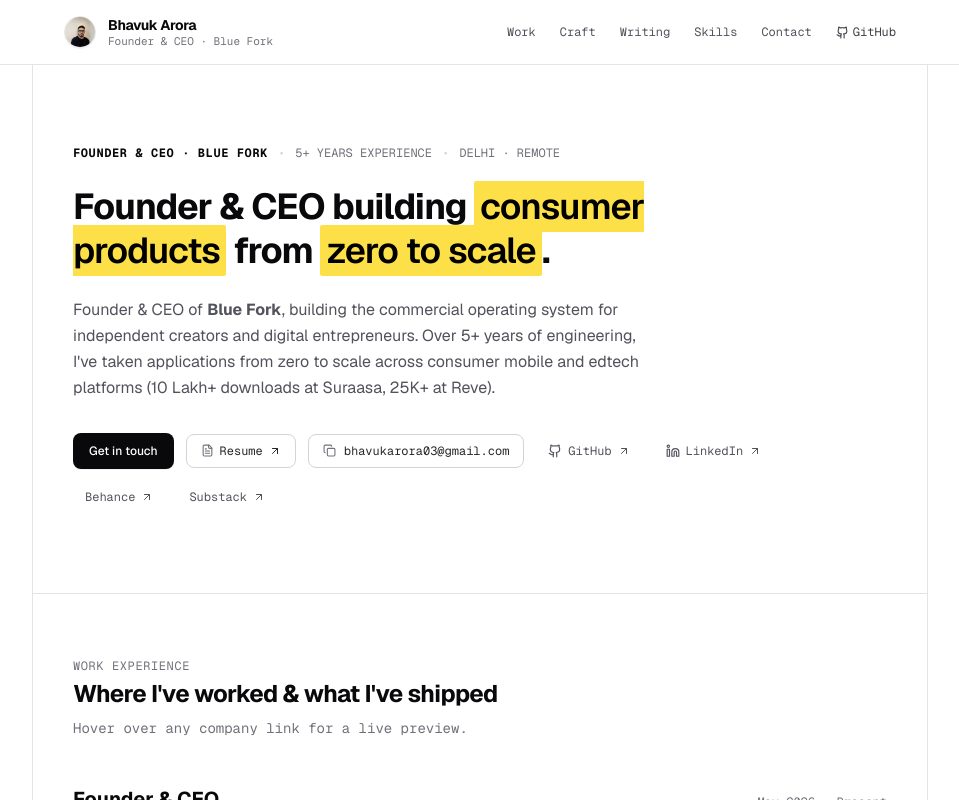
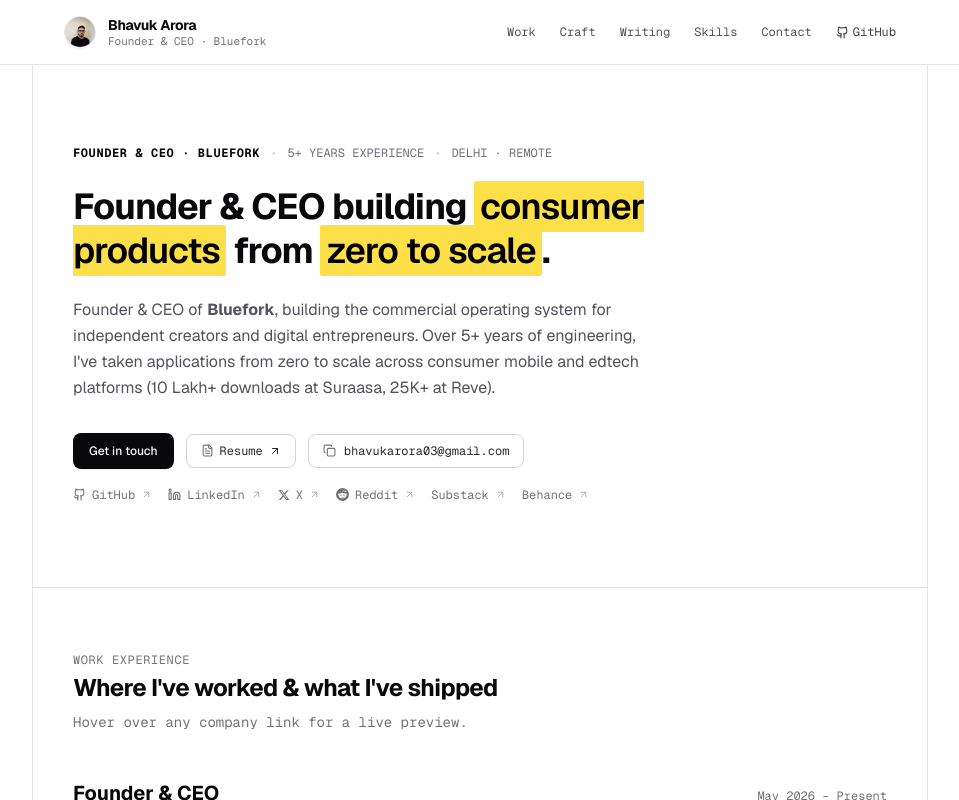
Before and after one commit to bhavukar/bhavuk.website, a Next.js app: page / in a window 1280 px wide. Shown: the top 800 px of the page, without its empty margins (160-1119 px from the left). Built offline with nearby package versions, Linux system fonts and the light colour scheme.

Commit message:
feat: standardize Bluefork naming, replace Twitter with X (@bhavukarora03), and add Reddit (u/bhavuk15)

```diff
--- a/app/layout.tsx
+++ b/app/layout.tsx
@@ -24,29 +24,30 @@ export const viewport: Viewport = {
 export const metadata: Metadata = {
   metadataBase: new URL('https://bhavuk.website'),
   title: {
-    default: 'Bhavuk Arora — Founder & CEO | Blue Fork',
-    template: '%s | Bhavuk Arora — Founder & CEO | Blue Fork',
+    default: 'Bhavuk Arora — Founder & CEO | Bluefork',
+    template: '%s | Bhavuk Arora — Founder & CEO | Bluefork',
   },
   description:
-    'Bhavuk Arora is the Founder & CEO of Blue Fork (Fork). Building the commercial operating system for independent creators and digital entrepreneurs. Founding team at Reve (25K+ downloads), scaled Suraasa to 10 Lakh+ downloads.',
+    'Bhavuk Arora is the Founder & CEO of Bluefork (Fork). Building the commercial operating system for independent creators and digital entrepreneurs. Founding team at Reve (25K+ downloads), scaled Suraasa to 10 Lakh+ downloads.',
   keywords: [
     'Bhavuk',
     'Bhavuk Arora',
     'Founder and CEO',
     'Founder & CEO',
-    'Blue Fork',
     'Bluefork',
     'Founder and ceo | Bluefork',
-    'Founder and CEO | Blue Fork',
-    'CEO Blue Fork',
-    'Founder Blue Fork',
-    'Bhavuk Arora Blue Fork',
-    'Bhavuk Blue Fork',
+    'Founder and CEO | Bluefork',
+    'CEO Bluefork',
+    'Founder Bluefork',
+    'Bhavuk Arora Bluefork',
+    'Bhavuk Bluefork',
     'Bhavuk CEO',
     'Bhavuk Arora CEO',
     'Fork',
     'app.fork.blue',
     'bhavukar',
+    'bhavukarora03',
+    'bhavuk15',
     'bhavuk.website',
     'Product Engineer',
     'Consumer Tech',
@@ -59,8 +60,8 @@ export const metadata: Metadata = {
   ],
   authors: [{ name: 'Bhavuk Arora', url: 'https://bhavuk.website' }],
   creator: 'Bhavuk Arora',
-  publisher: 'Blue Fork',
-  applicationName: 'Bhavuk Arora — Founder & CEO | Blue Fork',
+  publisher: 'Bluefork',
+  applicationName: 'Bhavuk Arora — Founder & CEO | Bluefork',
   category: 'technology',
   classification: 'Founder, CEO, Technology, Executive, Product Engineering',
   formatDetection: {
@@ -79,26 +80,26 @@ export const metadata: Metadata = {
     gender: 'male',
     locale: 'en_US',
     url: 'https://bhavuk.website',
-    title: 'Bhavuk Arora — Founder & CEO | Blue Fork',
+    title: 'Bhavuk Arora — Founder & CEO | Bluefork',
     description:
-      'Founder & CEO of Blue Fork. Building the commercial operating system for independent creators. Founding team at Reve (25K+ downloads), 10 Lakh+ downloads at Suraasa.',
-    siteName: 'Blue Fork',
+      'Founder & CEO of Bluefork. Building the commercial operating system for independent creators. Founding team at Reve (25K+ downloads), 10 Lakh+ downloads at Suraasa.',
+    siteName: 'Bluefork',
     images: [
       {
         url: '/og.png',
         width: 1200,
         height: 630,
-        alt: 'Bhavuk Arora — Founder & CEO | Blue Fork',
+        alt: 'Bhavuk Arora — Founder & CEO | Bluefork',
       },
     ],
   },
   twitter: {
     card: 'summary_large_image',
-    site: '@nobhavuk',
-    creator: '@nobhavuk',
-    title: 'Bhavuk Arora — Founder & CEO | Blue Fork',
+    site: '@bhavukarora03',
+    creator: '@bhavukarora03',
+    title: 'Bhavuk Arora — Founder & CEO | Bluefork',
     description:
-      'Founder & CEO of Blue Fork. Building commercial operating infrastructure for independent creators. 10 Lakh+ downloads at Suraasa, 25K+ at Reve.',
+      'Founder & CEO of Bluefork. Building commercial operating infrastructure for independent creators. 10 Lakh+ downloads at Suraasa, 25K+ at Reve.',
     images: ['/og.png'],
   },
   robots: {
@@ -125,20 +126,20 @@ export const metadata: Metadata = {
     'geo.position': '28.7041;77.1025',
     'ICBM': '28.7041, 77.1025',
     // Marketing & Brand Identity
-    'apple-mobile-web-app-title': 'Bhavuk | Blue Fork',
-    'subject': 'Bhavuk Arora — Founder & CEO of Blue Fork',
+    'apple-mobile-web-app-title': 'Bhavuk | Bluefork',
+    'subject': 'Bhavuk Arora — Founder & CEO of Bluefork',
     'target': 'all',
     'audience': 'all',
     'coverage': 'Worldwide',
     'distribution': 'Global',
     'rating': 'General',
     // Dublin Core Metadata
-    'DC.title': 'Bhavuk Arora — Founder & CEO | Blue Fork',
+    'DC.title': 'Bhavuk Arora — Founder & CEO | Bluefork',
     'DC.creator': 'Bhavuk Arora',
-    'DC.subject': 'Bhavuk Arora, Blue Fork, Bluefork, Founder, CEO, Creator Economy',
+    'DC.subject': 'Bhavuk Arora, Bluefork, Founder, CEO, Creator Economy',
     'DC.description':
-      'Bhavuk Arora is the Founder & CEO of Blue Fork. Building consumer products from zero to scale.',
-    'DC.publisher': 'Blue Fork',
+      'Bhavuk Arora is the Founder & CEO of Bluefork. Building consumer products from zero to scale.',
+    'DC.publisher': 'Bluefork',
     'DC.coverage': 'Rohini, Delhi, India',
   },
 };
@@ -155,21 +156,21 @@ const jsonLd = {
       alternateName: [
         'Bhavuk',
         'bhavukar',
-        'Bhavuk Arora Blue Fork',
+        'Bhavuk Arora Bluefork',
         'Bhavuk Bluefork',
       ],
       url: 'https://bhavuk.website',
       image: 'https://bhavuk.website/profile.jpeg',
       jobTitle: 'Founder & CEO',
       description:
-        'Founder & CEO of Blue Fork (Fork). Building commercial operating infrastructure for independent creators. Scaled Suraasa to 10 Lakh+ downloads, founding team at Reve.',
+        'Founder & CEO of Bluefork (Fork). Building commercial operating infrastructure for independent creators. Scaled Suraasa to 10 Lakh+ downloads, founding team at Reve.',
       email: 'mailto:bhavukarora03@gmail.com',
       telephone: '+91-8708254881',
       worksFor: {
         '@type': 'Organization',
         '@id': 'https://bhavuk.website/#organization',
-        name: 'Blue Fork',
-        alternateName: ['Bluefork', 'Fork'],
+        name: 'Bluefork',
+        alternateName: ['Fork'],
         url: 'https://app.fork.blue',
         logo: 'https://bhavuk.website/fork_preview.png',
       },
@@ -203,10 +204,11 @@ const jsonLd = {
       sameAs: [
         'https://github.com/bhavukar',
         'https://www.linkedin.com/in/bhavuk-arora-4a7263216/',
+        'https://x.com/bhavukarora03',
+        'https://www.reddit.com/user/bhavuk15',
         'https://www.behance.net/bhavukarora1',
+        'https://bhavuk3.substack.com',
         'https://www.instagram.com/nobhavuk/',
-        'https://x.com/nobhavuk',
-        'https://bhavuk3.substack.com',
         'https://app.fork.blue',
         'https://reve.rsvp',
         'https://www.suraasa.com',
@@ -215,8 +217,8 @@ const jsonLd = {
     {
       '@type': 'Organization',
       '@id': 'https://bhavuk.website/#organization',
-      name: 'Blue Fork',
-      alternateName: ['Bluefork', 'Fork'],
+      name: 'Bluefork',
+      alternateName: ['Fork'],
       url: 'https://app.fork.blue',
       founder: {
         '@id': 'https://bhavuk.website/#person',
@@ -229,9 +231,9 @@ const jsonLd = {
       '@type': 'WebSite',
       '@id': 'https://bhavuk.website/#website',
       url: 'https://bhavuk.website',
-      name: 'Bhavuk Arora — Founder & CEO | Blue Fork',
+      name: 'Bhavuk Arora — Founder & CEO | Bluefork',
       description:
-        'Official website and portfolio of Bhavuk Arora, Founder & CEO of Blue Fork.',
+        'Official website and portfolio of Bhavuk Arora, Founder & CEO of Bluefork.',
       publisher: {
         '@id': 'https://bhavuk.website/#person',
       },
@@ -241,7 +243,7 @@ const jsonLd = {
       '@type': 'ProfilePage',
       '@id': 'https://bhavuk.website/#profilepage',
       url: 'https://bhavuk.website',
-      name: 'Bhavuk Arora — Founder & CEO | Blue Fork',
+      name: 'Bhavuk Arora — Founder & CEO | Bluefork',
       mainEntity: {
         '@id': 'https://bhavuk.website/#person',
       },
@@ -251,7 +253,7 @@ const jsonLd = {
           {
             '@type': 'ListItem',
             position: 1,
-            name: 'Bhavuk Arora — Founder & CEO | Blue Fork',
+            name: 'Bhavuk Arora — Founder & CEO | Bluefork',
             item: 'https://bhavuk.website',
           },
         ],
--- a/app/page.tsx
+++ b/app/page.tsx
@@ -6,12 +6,41 @@ import Lenis from 'lenis';
 import {
   Github,
   Linkedin,
-  Twitter,
   ArrowUpRight,
   Copy,
   Check,
   FileText,
 } from 'lucide-react';
+
+function XIcon({ size = 14, className }: { size?: number; className?: string }) {
+  return (
+    <svg
+      width={size}
+      height={size}
+      viewBox="0 0 24 24"
+      fill="currentColor"
+      className={className}
+      aria-hidden="true"
+    >
+      <path d="M18.244 2.25h3.308l-7.227 8.26 8.502 11.24H16.17l-5.214-6.817L4.99 21.75H1.68l7.73-8.835L1.254 2.25H8.08l4.713 6.231zm-1.161 17.52h1.833L7.084 4.126H5.117z" />
+    </svg>
+  );
+}
+
+function RedditIcon({ size = 14, className }: { size?: number; className?: string }) {
+  return (
+    <svg
+      width={size}
+      height={size}
+      viewBox="0 0 24 24"
+      fill="currentColor"
+      className={className}
+      aria-hidden="true"
+    >
+      <path d="M12 0A12 12 0 0 0 0 12a12 12 0 0 0 12 12 12 12 0 0 0 12-12A12 12 0 0 0 12 0zm5.01 4.744c.688 0 1.25.561 1.25 1.249a1.25 1.25 0 0 1-2.498.056l-2.597-.547-.8 3.747c1.824.07 3.48.632 4.674 1.488.308-.309.73-.491 1.207-.491.968 0 1.754.786 1.754 1.754 0 .716-.435 1.333-1.01 1.614a3.111 3.111 0 0 1 .042.52c0 2.694-3.13 4.87-7.004 4.87-3.874 0-7.004-2.176-7.004-4.87 0-.183.015-.366.043-.534A1.748 1.748 0 0 1 4.028 12c0-.968.786-1.754 1.754-1.754.463 0 .898.196 1.207.49 1.207-.883 2.878-1.43 4.744-1.487l.885-4.182a.342.342 0 0 1 .14-.197.35.35 0 0 1 .238-.042l2.906.617a1.214 1.214 0 0 1 1.108-.701zM9.25 12C8.561 12 8 12.562 8 13.25c0 .687.561 1.248 1.25 1.248.687 0 1.248-.561 1.248-1.249 0-.688-.561-1.249-1.249-1.249zm5.5 0c-.687 0-1.248.561-1.248 1.25 0 .687.561 1.248 1.249 1.248.688 0 1.249-.561 1.249-1.249 0-.687-.562-1.249-1.25-1.249zm-4.466 3.99a.327.327 0 0 0-.231.095.332.332 0 0 0 0 .463c.842.842 2.484.913 2.961.913.477 0 2.105-.056 2.961-.913a.361.361 0 0 0 .029-.463.33.33 0 0 0-.464 0c-.547.533-1.684.73-2.512.73-.828 0-1.979-.196-2.512-.73a.326.326 0 0 0-.232-.095z"/>
+    </svg>
+  );
+}
 
 interface ExperienceItem {
   id: string;
@@ -38,7 +67,7 @@ const EXPERIENCES: ExperienceItem[] = [
   {
     id: 'fork',
     role: 'Founder & CEO',
-    company: 'Fork (Blue Fork)',
+    company: 'Fork (Bluefork)',
     location: 'Delhi',
     period: 'May 2026 – Present',
     url: 'https://app.fork.blue',
@@ -314,7 +343,7 @@ export default function Home() {
                 <span className="hidden sm:inline">Bhavuk Arora</span>
               </span>
               <span className="text-[10px] sm:text-[11px] text-zinc-500 font-mono hidden sm:inline leading-none mt-0.5">
-                Founder & CEO · Blue Fork
+                Founder & CEO · Bluefork
               </span>
             </div>
           </a>
@@ -366,7 +395,7 @@ export default function Home() {
           <div className="space-y-4 sm:space-y-6 max-w-3xl">
             {/* Experience status bar */}
             <div className="flex flex-wrap items-center gap-2 sm:gap-2.5 text-[11px] sm:text-xs font-mono text-zinc-500">
-              <span className="font-bold text-zinc-950 tracking-wider">FOUNDER & CEO · BLUE FORK</span>
+              <span className="font-bold text-zinc-950 tracking-wider">FOUNDER & CEO · BLUEFORK</span>
               <span className="text-zinc-300">•</span>
               <span>5+ YEARS EXPERIENCE</span>
               <span className="text-zinc-300">•</span>
@@ -385,17 +414,18 @@ export default function Home() {
             </h1>
 
             <p className="text-sm sm:text-base text-zinc-600 leading-relaxed max-w-xl">
-              Founder & CEO of <strong>Blue Fork</strong>, building the commercial operating system
+              Founder & CEO of <strong>Bluefork</strong>, building the commercial operating system
               for independent creators and digital entrepreneurs. Over 5+ years of engineering,
               I've taken applications from zero to scale across consumer mobile and edtech platforms
               (10 Lakh+ downloads at Suraasa, 25K+ at Reve).
             </p>
 
             {/* Quick Actions */}
-            <div className="flex flex-wrap items-center gap-2.5 sm:gap-3 pt-2">
+            <div className="space-y-3 pt-2">
+              <div className="flex flex-wrap items-center gap-2 sm:gap-3">
                 <a
                   href="#contact"
-                className="bg-zinc-950 hover:bg-zinc-800 text-white font-medium text-xs px-3.5 sm:px-4 py-2 sm:py-2.5 rounded-lg shadow-2xs transition-all hover:translate-y-[-1px]"
+                  className="bg-zinc-950 hover:bg-zinc-800 text-white font-medium text-xs px-3.5 sm:px-4 py-2 sm:py-2.5 rounded-lg shadow-2xs transition-all hover:translate-y-[-1px] shrink-0"
                 >
                   Get in touch
                 </a>
@@ -404,7 +434,7 @@ export default function Home() {
                   href="/bhavuk_arora_resume.pdf"
                   target="_blank"
                   rel="noopener noreferrer"
-                className="border border-zinc-300 hover:border-zinc-900 bg-white text-zinc-800 font-mono text-xs px-3 sm:px-3.5 py-2 rounded-lg transition-all flex items-center gap-1.5 cursor-pointer hover:translate-y-[-1px]"
+                  className="border border-zinc-300 hover:border-zinc-900 bg-white text-zinc-800 font-mono text-xs px-3 sm:px-3.5 py-2 rounded-lg transition-all flex items-center gap-1.5 cursor-pointer hover:translate-y-[-1px] shrink-0"
                 >
                   <FileText size={13} className="text-zinc-500" />
                   <span>Resume</span>
@@ -413,62 +443,89 @@ export default function Home() {
 
                 <button
                   onClick={handleCopyEmail}
-                className="border border-zinc-300 hover:border-zinc-900 bg-white text-zinc-800 font-mono text-xs px-3 sm:px-3.5 py-2 rounded-lg transition-all flex items-center gap-1.5 sm:gap-2 cursor-pointer hover:translate-y-[-1px]"
+                  className="border border-zinc-300 hover:border-zinc-900 bg-white text-zinc-800 font-mono text-xs px-3 sm:px-3.5 py-2 rounded-lg transition-all flex items-center gap-1.5 sm:gap-2 cursor-pointer hover:translate-y-[-1px] shrink-0"
                 >
                   {copiedEmail ? (
                     <>
                       <Check size={13} className="text-emerald-600" />
-                    <span className="text-emerald-600 font-medium">Copied email</span>
+                      <span className="text-emerald-600 font-medium">Copied!</span>
                     </>
                   ) : (
                     <>
                       <Copy size={13} className="text-zinc-500" />
-                    <span>bhavukarora03@gmail.com</span>
+                      <span className="hidden sm:inline">bhavukarora03@gmail.com</span>
+                      <span className="sm:hidden">Copy email</span>
                     </>
                   )}
                 </button>
+              </div>
 
+              {/* Social profiles row */}
+              <div className="flex flex-wrap items-center gap-x-3.5 sm:gap-x-4 gap-y-1.5 pt-0.5">
                 <a
                   href="https://github.com/bhavukar"
                   target="_blank"
                   rel="noopener noreferrer"
-                className="text-zinc-600 hover:text-zinc-950 font-mono text-xs px-2.5 sm:px-3 py-2 flex items-center gap-1.5 transition-colors"
+                  className="text-zinc-500 hover:text-zinc-950 font-mono text-xs py-1 flex items-center gap-1.5 transition-colors shrink-0"
                 >
-                <Github size={14} />
+                  <Github size={13} />
                   <span>GitHub</span>
-                <ArrowUpRight size={12} />
+                  <ArrowUpRight size={11} className="opacity-60" />
                 </a>
 
                 <a
                   href="https://www.linkedin.com/in/bhavuk-arora-4a7263216/"
                   target="_blank"
                   rel="noopener noreferrer"
-                className="text-zinc-600 hover:text-zinc-950 font-mono text-xs px-2.5 sm:px-3 py-2 flex items-center gap-1.5 transition-colors"
+                  className="text-zinc-500 hover:text-zinc-950 font-mono text-xs py-1 flex items-center gap-1.5 transition-colors shrink-0"
                 >
-                <Linkedin size={14} />
+                  <Linkedin size={13} />
                   <span>LinkedIn</span>
-                <ArrowUpRight size={12} />
+                  <ArrowUpRight size={11} className="opacity-60" />
+                </a>
+
+                <a
+                  href="https://x.com/bhavukarora03"
+                  target="_blank"
+                  rel="noopener noreferrer"
+                  className="text-zinc-500 hover:text-zinc-950 font-mono text-xs py-1 flex items-center gap-1.5 transition-colors shrink-0"
+                >
+                  <XIcon size={12} />
+                  <span>X</span>
+                  <ArrowUpRight size={11} className="opacity-60" />
+                </a>
+
+                <a
+                  href="https://www.reddit.com/user/bhavuk15"
+                  target="_blank"
+                  rel="noopener noreferrer"
+                  className="text-zinc-500 hover:text-zinc-950 font-mono text-xs py-1 flex items-center gap-1.5 transition-colors shrink-0"
+                >
+                  <RedditIcon size={13} />
+                  <span>Reddit</span>
+                  <ArrowUpRight size={11} className="opacity-60" />
+                </a>
+
+                <a
+                  href="https://bhavuk3.substack.com"
+                  target="_blank"
+                  rel="noopener noreferrer"
+                  className="text-zinc-500 hover:text-zinc-950 font-mono text-xs py-1 flex items-center gap-1.5 transition-colors shrink-0"
+                >
+                  <span>Substack</span>
+                  <ArrowUpRight size={11} className="opacity-60" />
                 </a>
 
                 <a
                   href="https://www.behance.net/bhavukarora1"
                   target="_blank"
                   rel="noopener noreferrer"
-                className="text-zinc-600 hover:text-zinc-950 font-mono text-xs px-2.5 sm:px-3 py-2 flex items-center gap-1.5 transition-colors"
+                  className="text-zinc-500 hover:text-zinc-950 font-mono text-xs py-1 flex items-center gap-1.5 transition-colors shrink-0"
                 >
                   <span>Behance</span>
-                <ArrowUpRight size={12} />
+                  <ArrowUpRight size={11} className="opacity-60" />
                 </a>
-
-              <a
-                href="https://bhavuk3.substack.com"
-                target="_blank"
-                rel="noopener noreferrer"
-                className="text-zinc-600 hover:text-zinc-950 font-mono text-xs px-2.5 sm:px-3 py-2 flex items-center gap-1.5 transition-colors"
-              >
-                <span>Substack</span>
-                <ArrowUpRight size={12} />
-              </a>
+              </div>
             </div>
           </div>
         </motion.section>
@@ -986,13 +1043,23 @@ export default function Home() {
                 </a>
                 <span className="text-zinc-700">•</span>
                 <a
-                  href="https://www.behance.net/bhavukarora1"
+                  href="https://x.com/bhavukarora03"
                   target="_blank"
                   rel="noopener noreferrer"
                   className="flex items-center gap-1.5 hover:text-white transition-colors"
                 >
-                  <span>Behance</span>
-                  <ArrowUpRight size={12} />
+                  <XIcon size={13} />
+                  <span>@bhavukarora03</span>
+                </a>
+                <span className="text-zinc-700">•</span>
+                <a
+                  href="https://www.reddit.com/user/bhavuk15"
+                  target="_blank"
+                  rel="noopener noreferrer"
+                  className="flex items-center gap-1.5 hover:text-white transition-colors"
+                >
+                  <RedditIcon size={14} />
+                  <span>u/bhavuk15</span>
                 </a>
                 <span className="text-zinc-700">•</span>
                 <a
@@ -1006,13 +1073,23 @@ export default function Home() {
                 </a>
                 <span className="text-zinc-700">•</span>
                 <a
+                  href="https://www.behance.net/bhavukarora1"
+                  target="_blank"
+                  rel="noopener noreferrer"
+                  className="flex items-center gap-1.5 hover:text-white transition-colors"
+                >
+                  <span>Behance</span>
+                  <ArrowUpRight size={12} />
+                </a>
+                <span className="text-zinc-700">•</span>
+                <a
                   href="https://www.instagram.com/nobhavuk/"
                   target="_blank"
                   rel="noopener noreferrer"
                   className="flex items-center gap-1.5 hover:text-white transition-colors"
                 >
-                  <Twitter size={14} />
-                  <span>@nobhavuk</span>
+                  <span>Instagram</span>
+                  <ArrowUpRight size={12} />
                 </a>
               </div>
 
@@ -1025,7 +1102,7 @@ export default function Home() {
             FOOTER (Clean & Simple)
             ─────────────────────────────────────────────────────────── */}
         <footer className="border-t border-zinc-200 px-4 sm:px-10 py-5 sm:py-6 text-xs font-mono text-zinc-500 flex flex-col sm:flex-row items-center justify-between gap-2 sm:gap-3 text-center sm:text-left">
-          <div>© {new Date().getFullYear()} Bhavuk Arora — Founder & CEO, Blue Fork.</div>
+          <div>© {new Date().getFullYear()} Bhavuk Arora — Founder & CEO, Bluefork.</div>
           <div>Delhi, India.</div>
         </footer>
       </div>
```
Also changed, not shown: public/manifest.json, 1 other file (tests, documents, lock files or other folders). Lines whose indentation alone changed are shown as unchanged.
